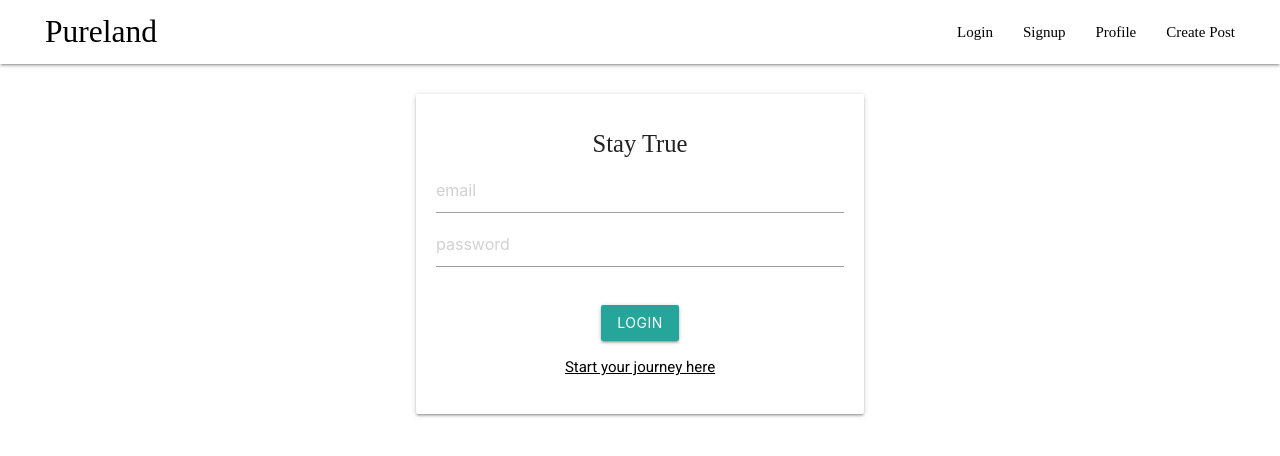
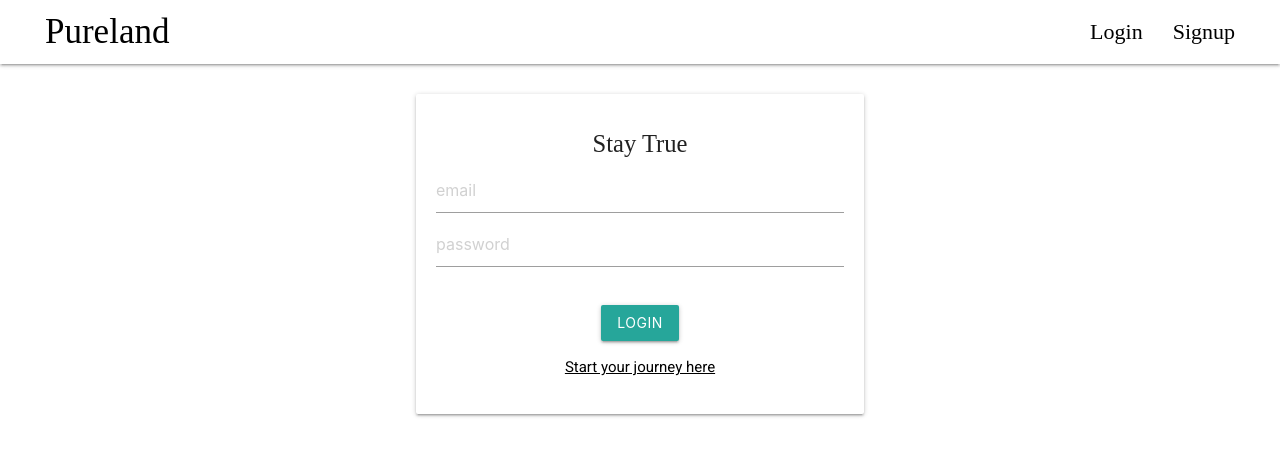
Before and after one commit to Peterliu8368/pureland, a React (Create React App) app in the folder client/: page /login in a window 1280 px wide. Shown: the top 456 px of the page. Built offline with nearby package versions, Linux system fonts and the light colour scheme; a web font is replaced by a local one.

Commit message:
condition render

```diff
--- a/client/src/components/Navbar.js
+++ b/client/src/components/Navbar.js
@@ -1,16 +1,35 @@
-import React from "react";
+import React, { useContext} from "react";
 import { Link } from "react-router-dom";
+import { UserContext } from "../App";
 
 const Navbar=()=>{
+    const {state, dispatch} = useContext(UserContext)
+
+    const renderList = () =>{
+        if(state) {
+            return (
+                [<li><Link style={{fontSize: 22}} to="/profile">Profile</Link></li>,
+                <li><Link style={{fontSize: 22}} to="/create">Create Post</Link></li>,
+                <li><button onClick={()=>{
+                    localStorage.clear()
+                    dispatch({"type": "CLEAR"})
+                }} className="btn waves-effect waves-light #ef5350 red lighten-1">Logout
+                </button></li>]
+            )
+        } else {
+            return ([
+                <li><Link style={{fontSize: 22}} to="/login">Login</Link></li>,
+                <li><Link style={{fontSize: 22}} to="/signup">Signup</Link></li>
+            ])
+        }
+    }
+
     return (
         <nav>
             <div className="nav-wrapper white">
-                <Link style={{marginLeft:"3rem"}} to="/" className="brand-logo left">Pureland</Link>
+                <Link style={{marginLeft:"3rem", fontSize: 35}} to={state?"/":"/login"} className="brand-logo left">Pureland</Link>
                 <ul style={{marginRight:"2rem"}} id="nav-mobile" className="right">
-                    <li><Link to="/login">Login</Link></li>
-                    <li><Link to="/signup">Signup</Link></li>
-                    <li><Link to="/profile">Profile</Link></li>
-                    <li><Link to="/create">Create Post</Link></li>
+                    {renderList()}
                 </ul>
             </div>
         </nav>
```
